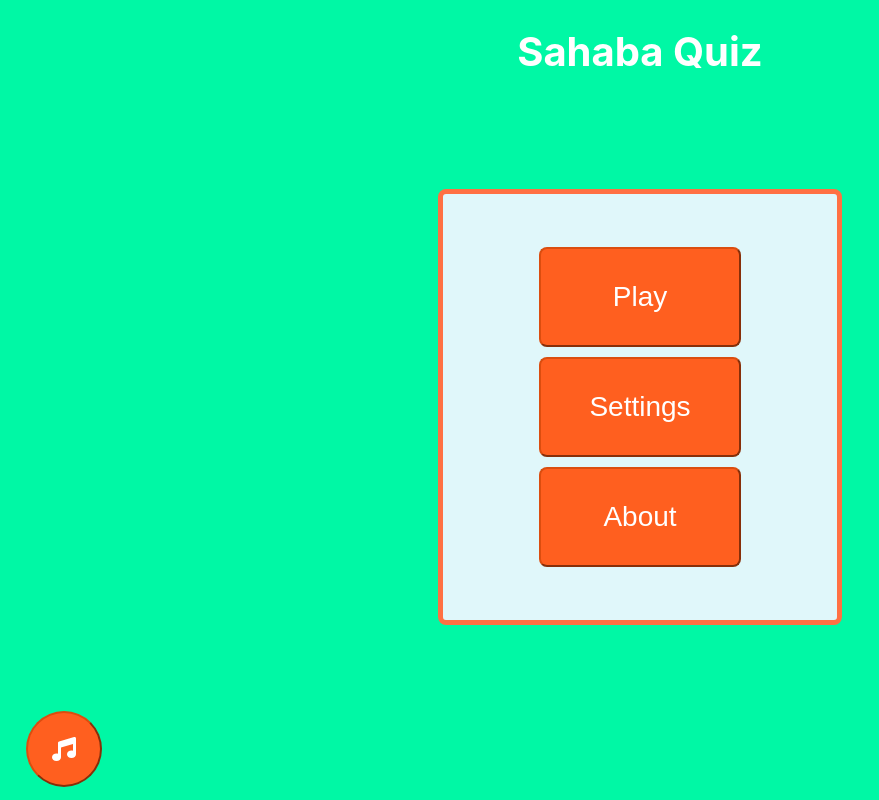
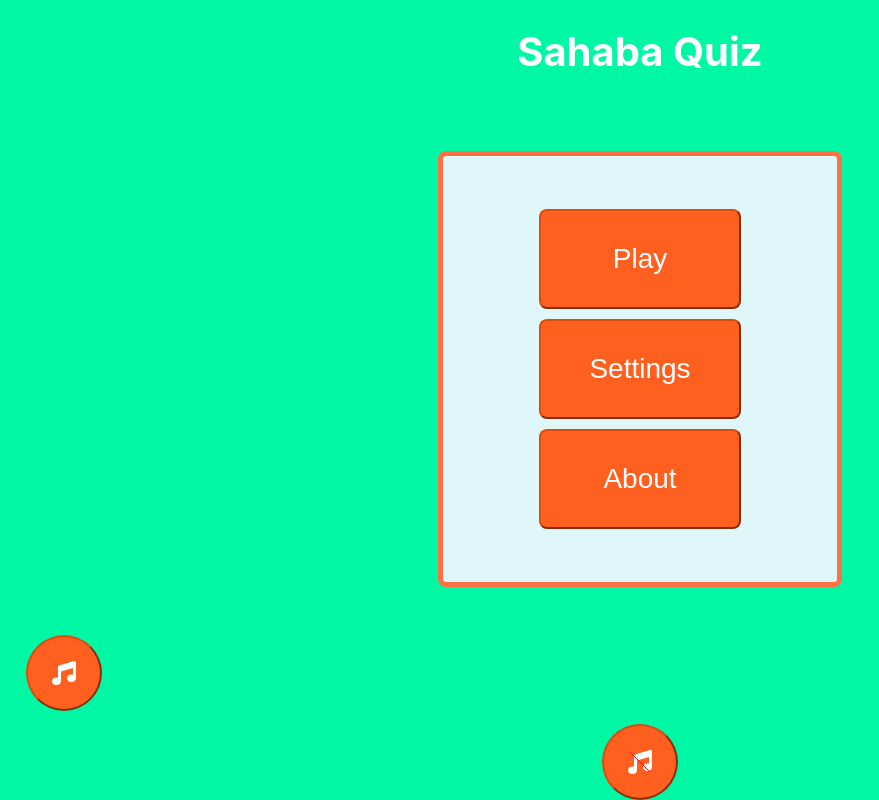
Before and after one commit to WajihQ/sahaba-quiz, a React (Create React App) app: page / in a window 1280 px wide. Shown: the whole page, without its empty margins (0-879 px from the left). Built offline with nearby package versions, Linux system fonts and the light colour scheme.

Commit message:
feature/Create an svg icon for music off

```diff
--- a/src/pages/home/Home.tsx
+++ b/src/pages/home/Home.tsx
@@ -1,9 +1,10 @@
-import React, { useContext } from "react";
+import { useContext } from "react";
 import SitePagesEnum from "../sitePagesEnum";
 import Button from "../../components/button/button";
 import ElementContainer from "../../components/elementContainer/elementContainer";
 import PageContext from "../../contexts/pageContext";
 import { ReactComponent as MusicIcon } from '../../icons/music.svg';
+import { ReactComponent as MusicIconSlash } from "../../icons/musicslash.svg";
 import "./Home.css";
 
 export default function Home(): JSX.Element {
@@ -23,6 +24,7 @@ export default function Home(): JSX.Element {
                 <Button variant="rectangular" text="About" onClick={() => navigateToPage(SitePagesEnum.About)}></Button>
             </ElementContainer>
             <Button id="musicButton" variant="circular" onClick={() => { }} icon={<MusicIcon />}></Button>
+            <Button id="musicButtonSlash" variant="circular" onClick={() => { }} icon={<MusicIconSlash />}></Button>
         </div>
     );
 };
```
Also changed, not shown: src/icons/musicslash.svg (added).
